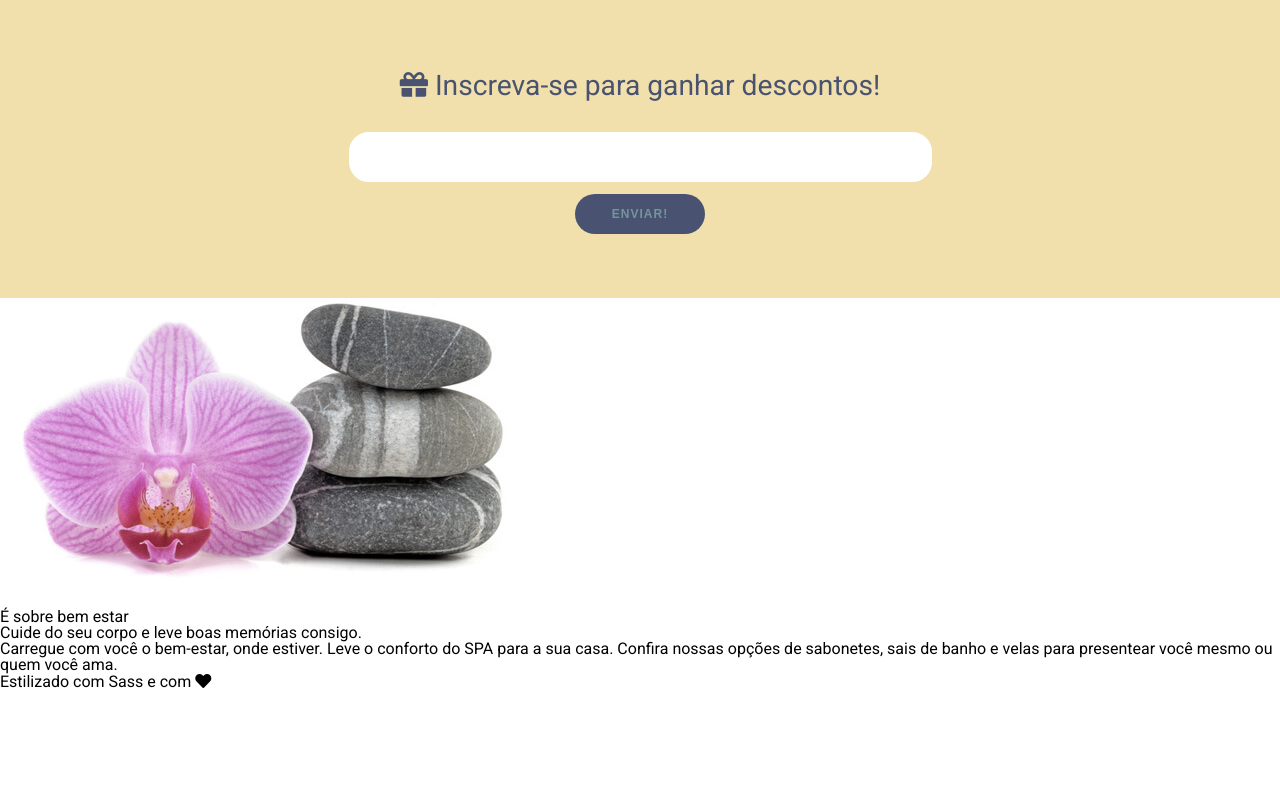
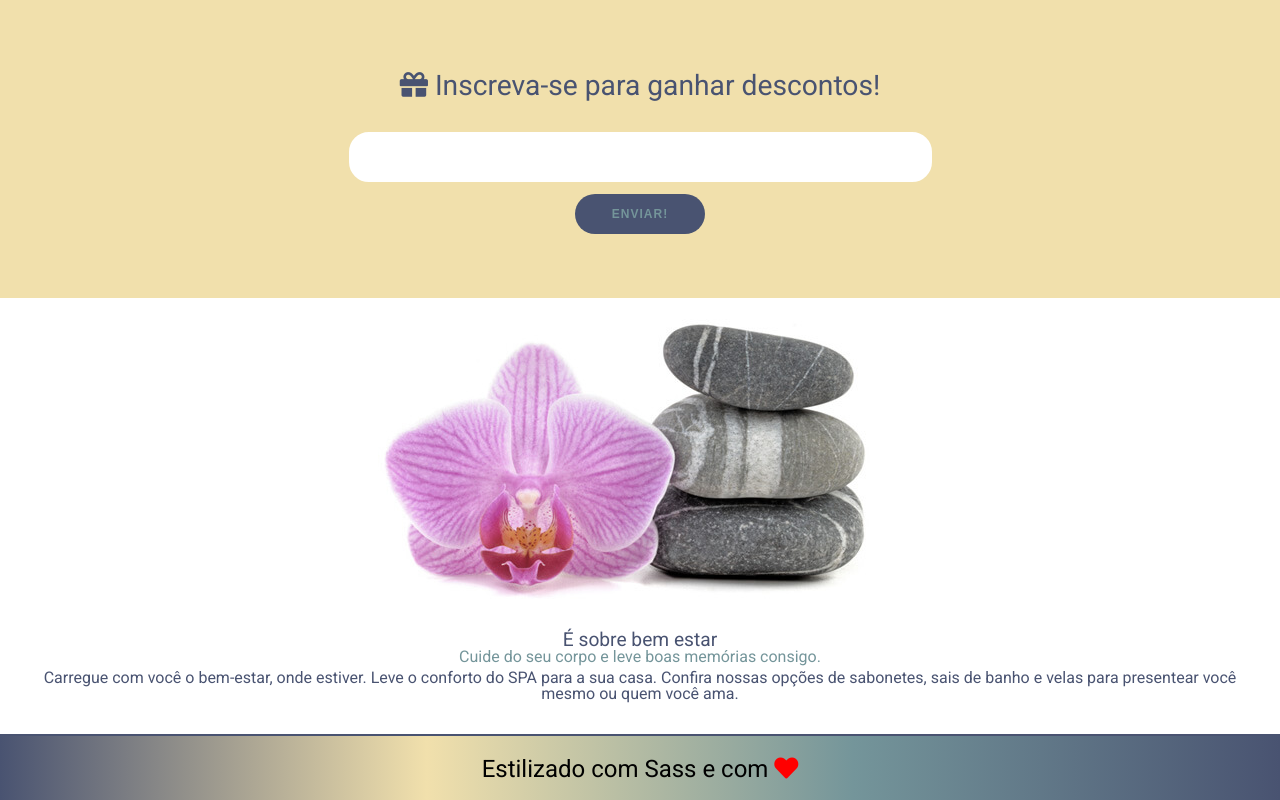
Before and after one commit to renata-aline/sass, a plain HTML site: page alura-spa-projeto_inicial/index.html in a window 1280 px wide. Shown: the part 1202-2002 px from the top of the page. Before the commit the page ends 1893 px from the top, so only its background shows below. Drawn offline with nearby package versions, Linux system fonts and the light colour scheme.

Commit message:
projeto finalizado

```diff
--- a/alura-spa-projeto_inicial/index.html
+++ b/alura-spa-projeto_inicial/index.html
@@ -83,7 +83,7 @@
                 </form>
             </div>
         </section>
-        <section>
+        <section id="curiosidades">
             <div>
                 <img src="imagens/pedra-e-flor.jpeg" alt="">
             </div>
--- /dev/null
+++ b/alura-spa-projeto_inicial/styles/components/_curiosidades.scss
@@ -0,0 +1,23 @@
+@import '../abstract/variaveis';
+
+#curiosidades {
+    padding: 1rem;
+    text-align: center;
+    margin: 5px;
+
+    h3 {
+        color: $cor-primaria;
+        font-size: $tamanho-do-texto/2.5;
+    }
+
+    h4 {
+        color: $cor-secundaria;
+        font-size: $tamanho-do-texto/3;
+    }
+    p {
+        margin-top: 5px;
+        color: $cor-primaria;
+    }
+
+
+}
--- /dev/null
+++ b/alura-spa-projeto_inicial/styles/components/_footer.scss
@@ -0,0 +1,17 @@
+@import '../abstract/variaveis';
+
+@mixin bg-cores($cores...){
+    background: linear-gradient(to left, $cores);
+}
+    footer {
+        text-align: center;
+        font-size: $tamanho-do-texto /2;
+        border-top: 2px solid $cor-primaria;
+        margin-top: 1rem;
+        padding: 1.2rem;
+        @include bg-cores($cor-primaria, $cor-secundaria, $cor-terciaria,$cor-primaria);
+
+        i {
+            color: red;
+        }
+    }
--- a/alura-spa-projeto_inicial/styles/style.scss
+++ b/alura-spa-projeto_inicial/styles/style.scss
@@ -4,3 +4,5 @@
 @import './components/banner';
 @import './components/servicos';
 @import './components/cupom';
+@import './components/footer';
+@import './components/curiosidades';
```
Also changed, not shown: alura-spa-projeto_inicial/styles/style.css, 1 other file.
